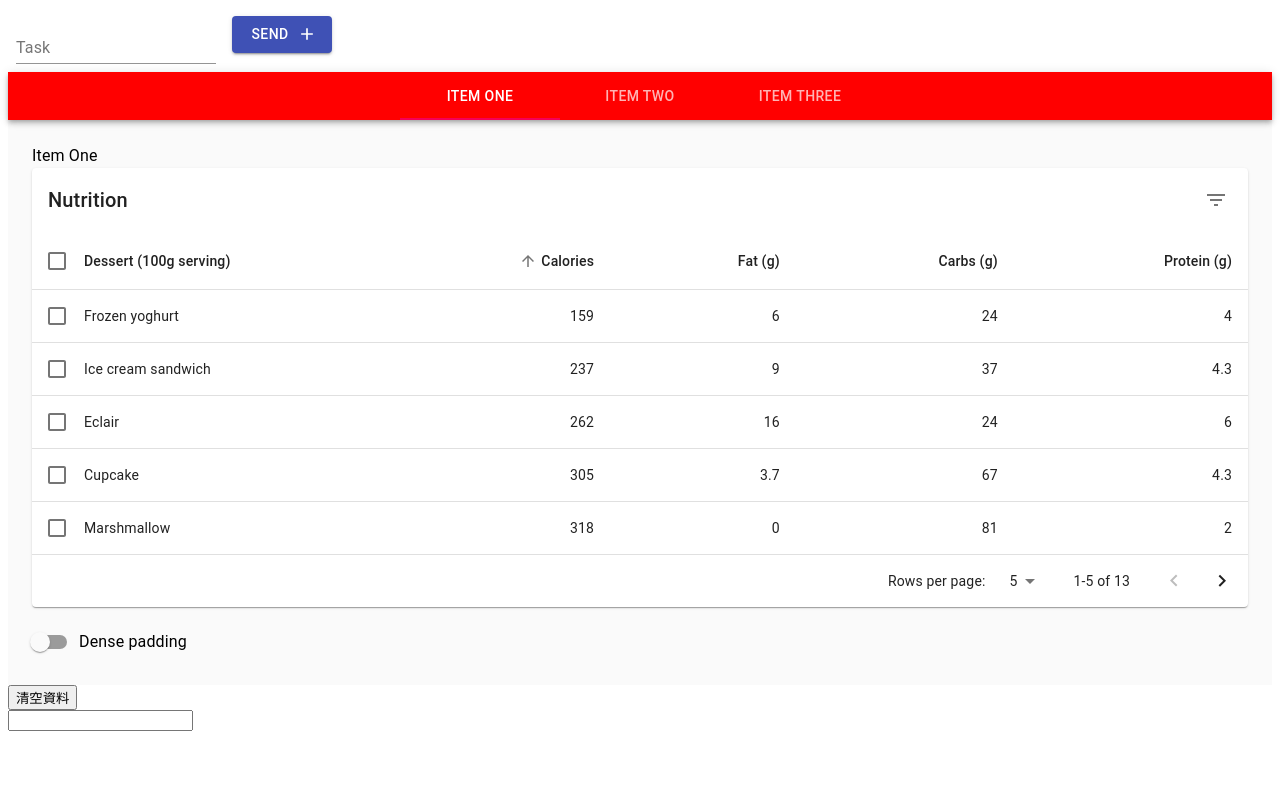
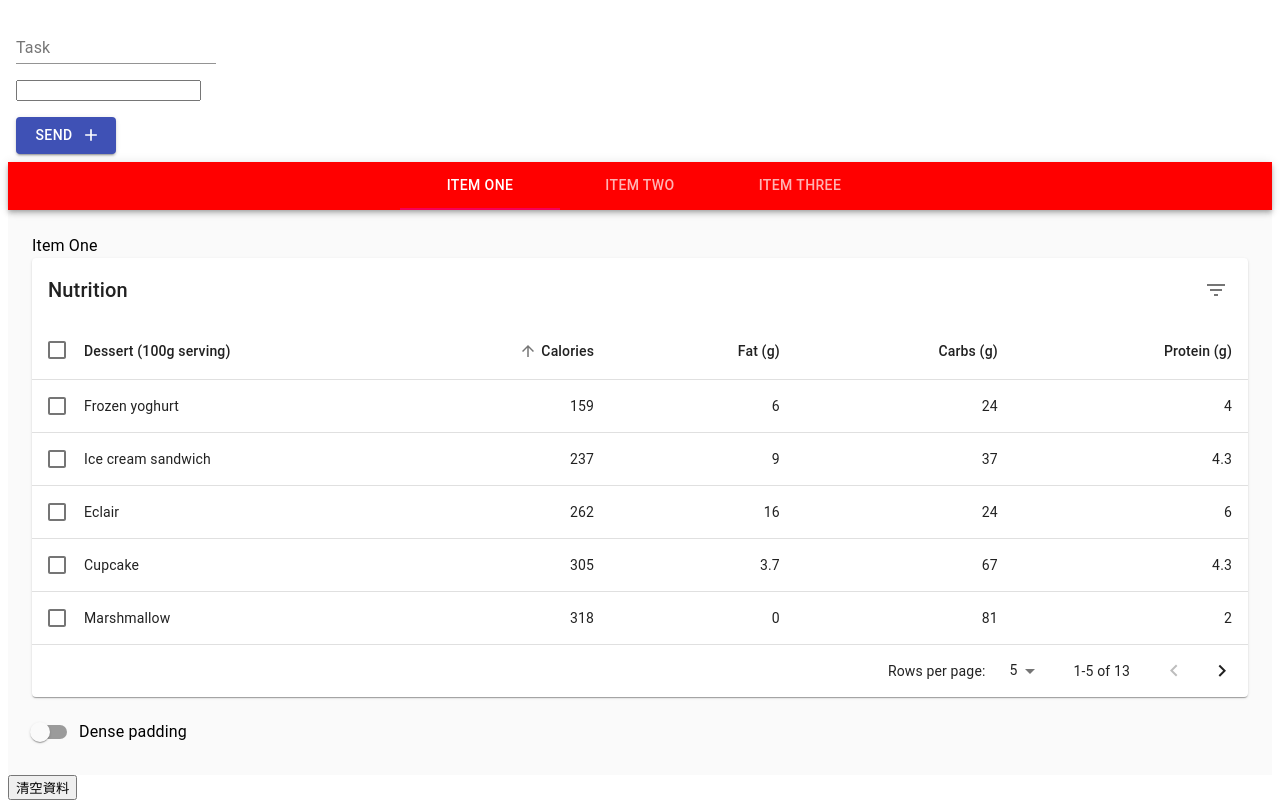
Before and after one commit to nagimemooo/react_practice_demo, a React (Create React App) app: page / in a window 1280 px wide. Built offline with nearby package versions, Linux system fonts and the light colour scheme.

Commit message:
Fix: adjust input select position

```diff
--- a/src/component/input.js
+++ b/src/component/input.js
@@ -5,6 +5,10 @@ import Button from "@material-ui/core/Button";
 //import Icon from '@material-ui/core/Icon';
 import AddIcon from "@material-ui/icons/Add";
 import {createData} from './helper'
+
+import Suggest from "./Suggest";
+
+
 const useStyles = makeStyles((theme) => ({
   root: {
     "& > *": {
@@ -72,7 +76,7 @@ export default function BasicTextFields(props) {
         />
       )}
 
-
+    <Suggest  options={['esd','feff','fsf','fdsg','ghg']}/>
       <Button
         variant="contained"
         color="primary"
--- a/src/index.js
+++ b/src/index.js
@@ -1,16 +1,11 @@
 import React from "react";
 import ReactDOM from "react-dom";
-
-// import SimpleTabs from "./component/SimpleTabs";
-// import Input from "./component/input";
  import TaskMain from "./component/TaskMain";
 
-import Suggest from "./component/Suggest";
 const rootElement = document.getElementById("root");
 ReactDOM.render(
   <React.StrictMode>
-  <TaskMain/>
-    <Suggest options={['esd','feff','fsf','fdsg','ghg']}/>
+    <TaskMain/>
   </React.StrictMode>,
   rootElement
 );
```
